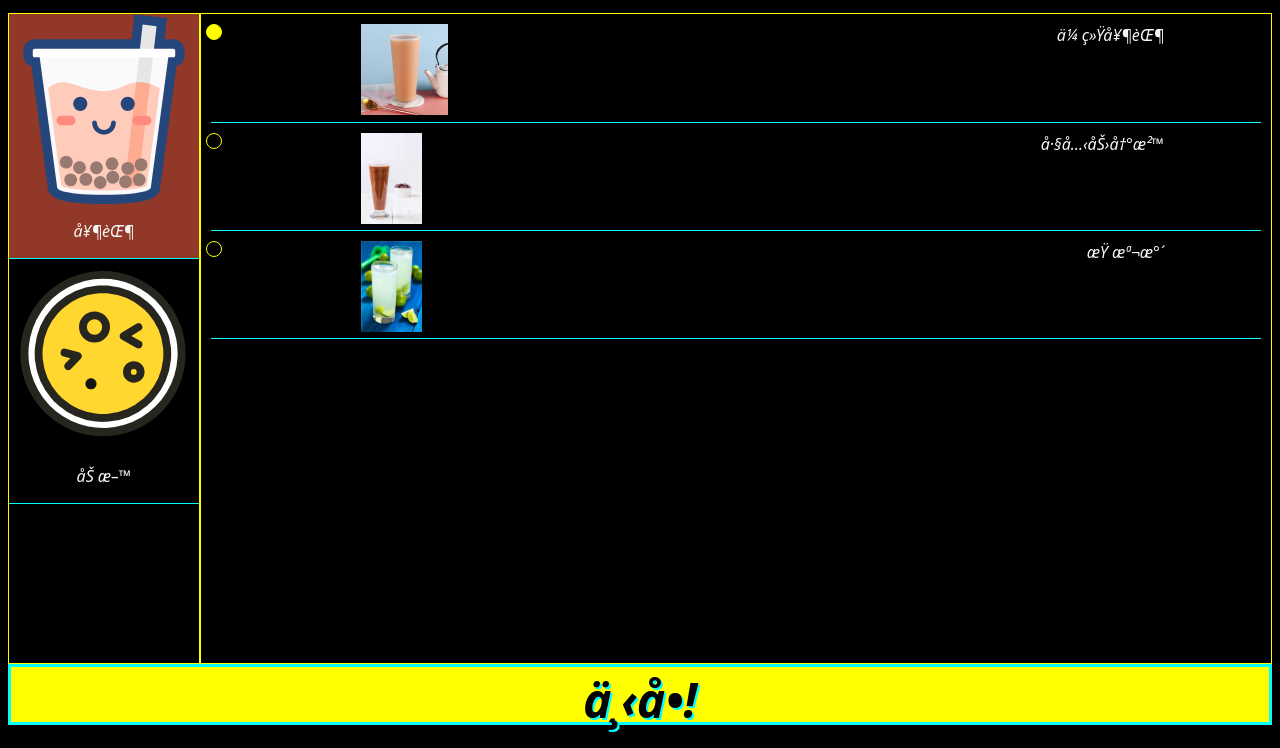
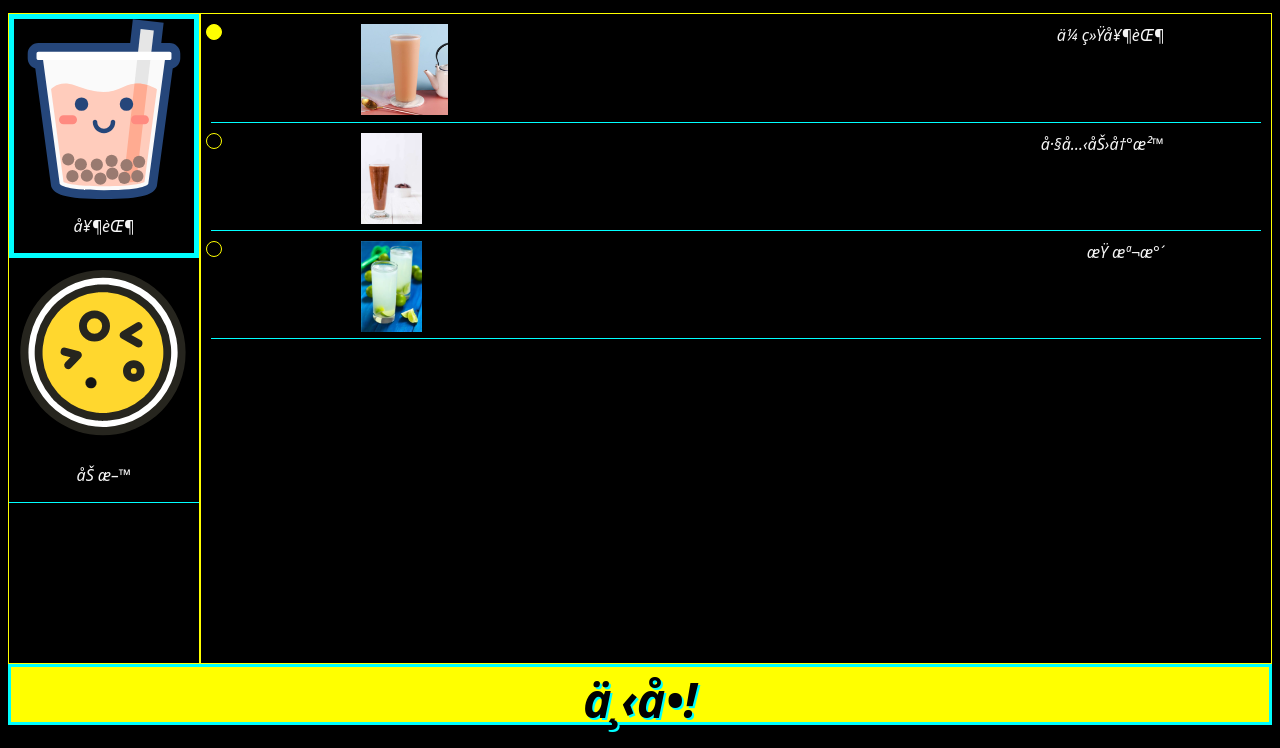
Before and after one commit to Yifeeeeei/MilkTeaSimulator, a plain HTML site: page index.html in a window 1280 px wide. Shown: the part 77-825 px from the top of the page. Drawn offline with Linux system fonts and the light colour scheme.

Commit message:
Update style.css

```diff
--- a/style.css
+++ b/style.css
@@ -103,5 +103,6 @@ label {
 }
 
 .selected {
-    background-color: rgba(255, 99, 71, 0.568);
+    /* background-color: rgba(255, 99, 71, 0.568); */
+    border: 5px solid cyan;
 }
```
